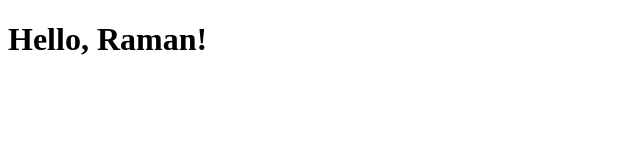
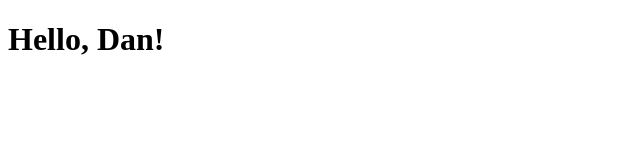
Before and after one commit to danielsingh/rhopenshiftS2i, a plain HTML site: page index.html in a window 1280 px wide. Shown: the full height of the page, 0-640 px from the left. Drawn offline with Linux system fonts and the light colour scheme.

Commit message:
Update index.html

```diff
--- a/index.html
+++ b/index.html
@@ -4,6 +4,6 @@
     <title>My Test2 App</title>
 </head>
 <body>
-    <h1>Hello, Raman!</h1>
+    <h1>Hello, Dan!</h1>
 </body>
 </html>
```
